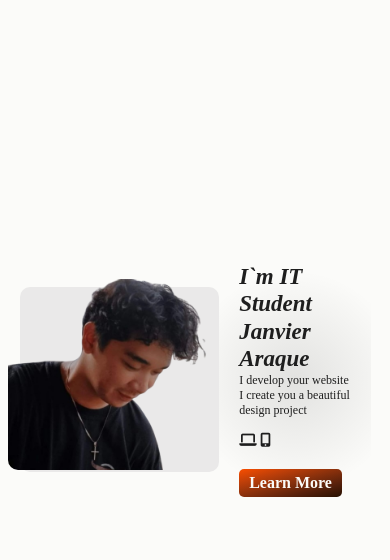
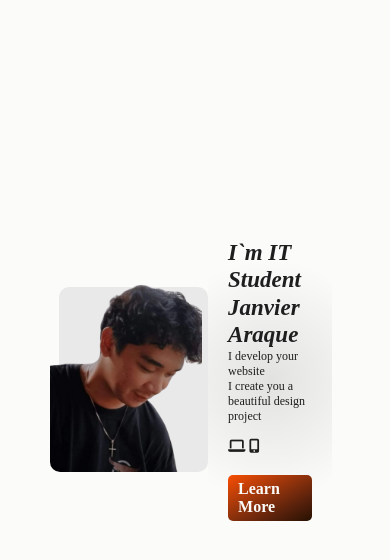
Before and after one commit to mRPy30/portfolio, a PHP site: page / in a window 390 px wide. Shown: the part 67-627 px from the top of the page. Run offline with PHP 8.4, Linux system fonts and the light colour scheme; some web fonts are replaced.

Commit message:
Update style.css

```diff
--- a/style.css
+++ b/style.css
@@ -405,10 +405,6 @@ h1, p {
     padding: 8px 12px;
   }
 
-  .content-container{
-    width: 90%;
-  }
-
   .image-container {
     width: 325px;
     height: 235px;
```
